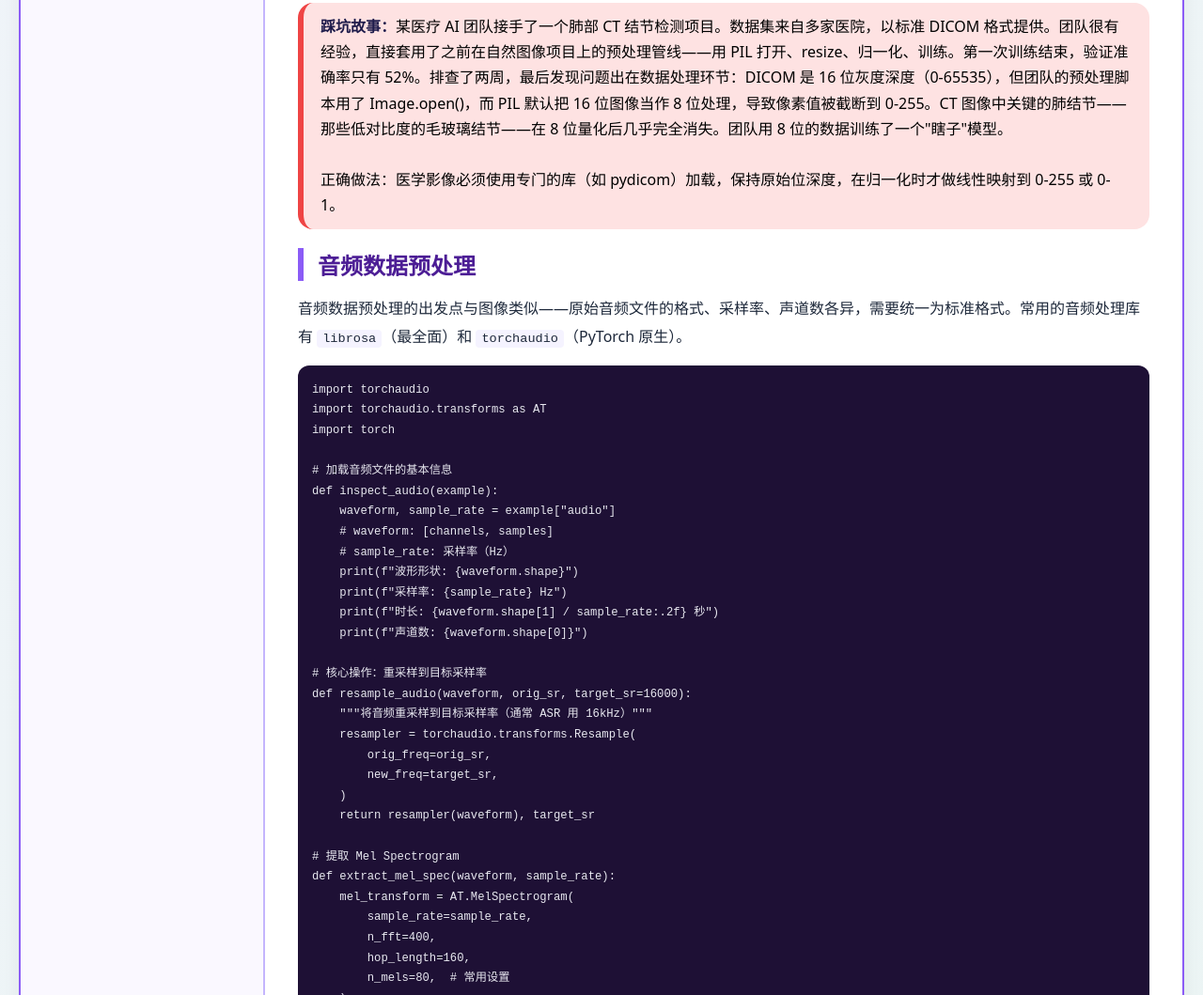
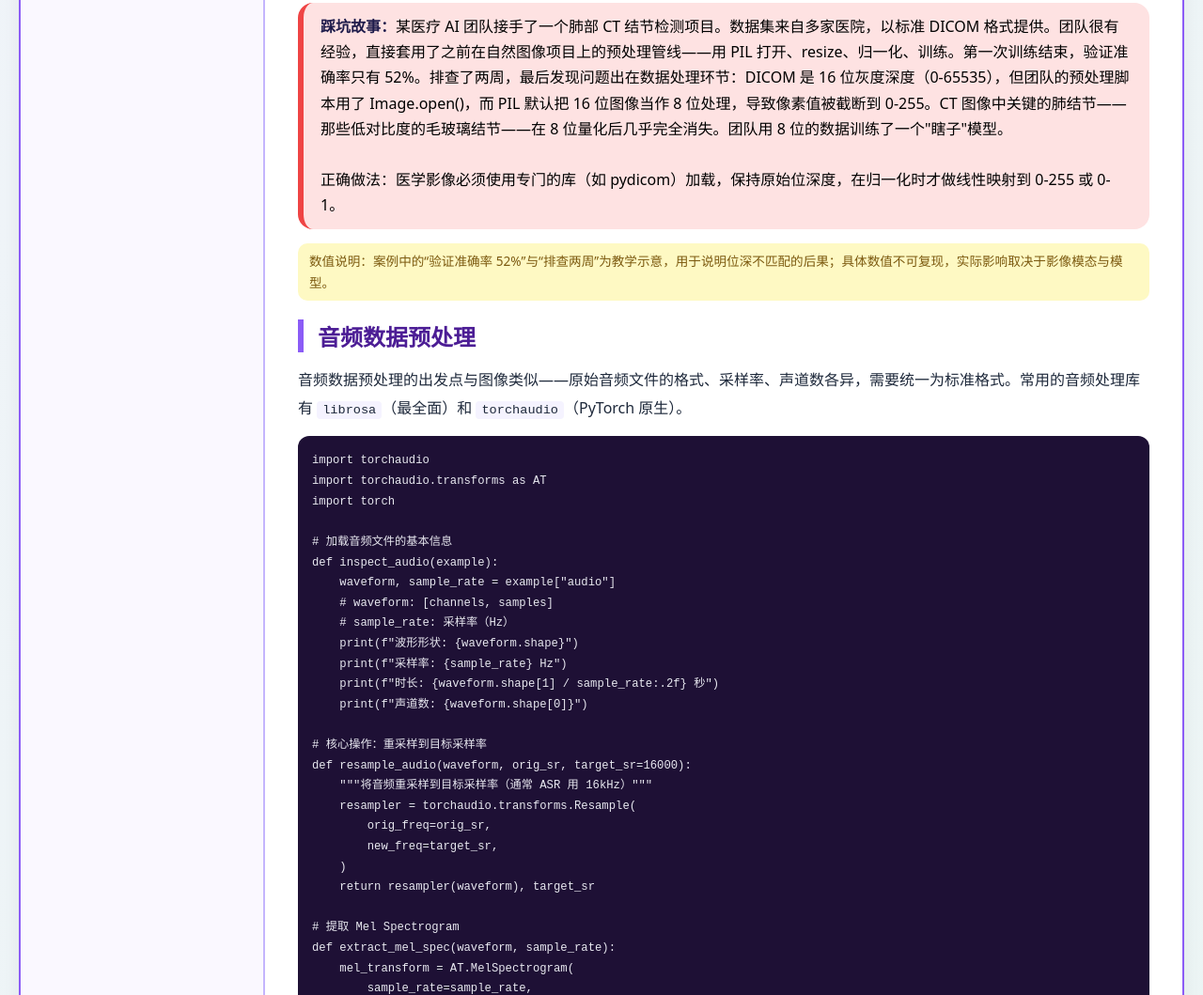
Before and after one commit to 1998x-stack/dataset-analysis-tutorial, a plain HTML site: page 11.html in a window 1280 px wide. Shown: the part 3658-4717 px from the top of the page at 94% size. Drawn offline with Linux system fonts and the light colour scheme.

Commit message:
docs(11): 为医学影像位深案例的准确率与耗时补充教学示意标注

```diff
--- a/11.html
+++ b/11.html
@@ -254,6 +254,7 @@ def convert_to_rgb(img):
             <strong>踩坑故事：</strong>某医疗 AI 团队接手了一个肺部 CT 结节检测项目。数据集来自多家医院，以标准 DICOM 格式提供。团队很有经验，直接套用了之前在自然图像项目上的预处理管线——用 PIL 打开、resize、归一化、训练。第一次训练结束，验证准确率只有 52%。排查了两周，最后发现问题出在数据处理环节：DICOM 是 16 位灰度深度（0-65535），但团队的预处理脚本用了 Image.open()，而 PIL 默认把 16 位图像当作 8 位处理，导致像素值被截断到 0-255。CT 图像中关键的肺结节——那些低对比度的毛玻璃结节——在 8 位量化后几乎完全消失。团队用 8 位的数据训练了一个"瞎子"模型。<br><br>
             正确做法：医学影像必须使用专门的库（如 pydicom）加载，保持原始位深度，在归一化时才做线性映射到 0-255 或 0-1。
         </div>
+        <p class="caveat">数值说明：案例中的“验证准确率 52%”与“排查两周”为教学示意，用于说明位深不匹配的后果；具体数值不可复现，实际影响取决于影像模态与模型。</p>
 
         <h2>音频数据预处理</h2>
 
```
